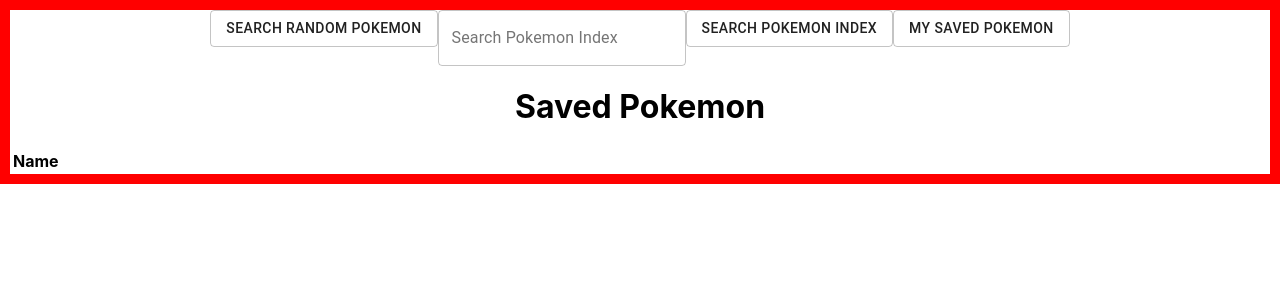
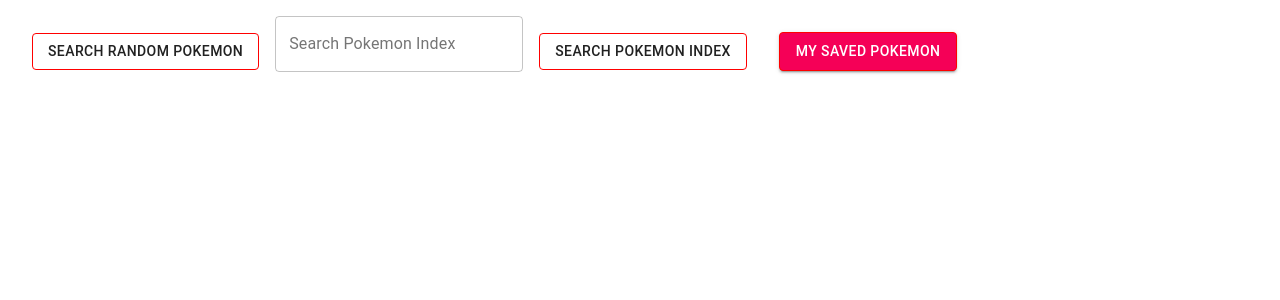
Before and after one commit to benl798/ReachOut-Tech-Test, a React (Create React App) app: page / in a window 1280 px wide. Both pictures are taken after a click on the button "MY SAVED POKEMON". Shown: the top 300 px of the page. Built offline with nearby package versions, Linux system fonts and the light colour scheme.

Commit message:
Styling and formatting savedCards

```diff
--- a/src/App.js
+++ b/src/App.js
@@ -6,8 +6,12 @@
 import "./App.css";
 
 const useStyles = makeStyles({
-  buttons: {
-    border: "10px solid red",
+  root: {
+      margin: '1rem',
+  },
+  button: {
+    border: "1px solid red",
+    margin: '1rem'
   },
 });
 
@@ -40,10 +44,10 @@
   if (loading) return <h1>Loading Pokemon Index...</h1>;
 
   return (
-    <div className="App">
-      <div className={classes.buttons}>
+    <div className={classes.root}>
         <Button
           variant="outlined"
+          className={classes.button}
           onClick={() => {searchPokemon(generateRandomNumber(1199)); setDisplaySavedImages(false)}}
         >
           Search random Pokemon
@@ -55,11 +59,16 @@
         />
         <Button
           variant="outlined"
+          className={classes.button}
           onClick={() => {searchPokemon(searchedPokemon); setDisplaySavedImages(false)}}
         >
           Search Pokemon Index
         </Button>
-        <Button variant="outlined" onClick={() => setDisplaySavedImages(true)}>
+        <Button
+          variant="contained"
+          color="secondary"
+          className={classes.button}
+          onClick={() => setDisplaySavedImages(true)}>
           My saved Pokemon
         </Button>
         {displaySavedImages ? (
@@ -70,7 +79,6 @@
           />
         )}
       </div>
-    </div>
   );
 };
 
--- /dev/null
+++ b/src/Components/Card.js
@@ -0,0 +1,110 @@
+import React from "react";
+import { makeStyles } from "@material-ui/styles";
+import PropTypes from "prop-types"; // ES6
+import Chip from "@material-ui/core/Chip";
+import FlashOnIcon from "@material-ui/icons/FlashOn";
+import CloseIcon from "@material-ui/icons/Close";
+import IconButton from "@material-ui/core/IconButton";
+import MergeTypeIcon from "@material-ui/icons/MergeType";
+import Divider from "@material-ui/core/Divider";
+import Typography from '@material-ui/core/Typography';
+
+
+const useStyles = makeStyles({
+  card: {
+    width: 300,
+    height: 430,
+    background: "white",
+    borderRadius: "10px",
+    boxShadow: "0px 1px 10px 1px black",
+    alignContent: "center",
+    border: "5px solid black",
+    textTransform: "uppercase",
+  },
+  upperContainer: {
+    height: "100px",
+    background: "#F73718",
+  },
+  imageContainer: {
+    background: "white",
+    borderRadius: "50%",
+    border: "5px solid black",
+    transform: "translate(95px,45px)",
+  },
+  lowerContainer: {
+    background: "white",
+    textAlign: "center",
+    marginTop: "60px",
+  },
+  typesContainer: {
+    display: "flex",
+    justifyContent: "center",
+    flexWrap: "wrap",
+    listStyle: "none",
+    margin: 0,
+    padding: "0px 0px 10px",
+  },
+  types: {
+    margin: "5px",
+    backgroundColor: "#F73718",
+    fontSize: "15px",
+  },
+  header: {
+    fontSize: 20,
+    margin: 0,
+    paddingTop: 10
+  }
+});
+
+const Card = ({ pokemon }) => {
+  const classes = useStyles();
+
+  return (
+    <div className={classes.card}>
+      <div className={classes.upperContainer}>
+        <div>
+          <img
+            src={pokemon.image}
+            alt="Pokemon"
+            // height="100px"
+            width="100px"
+            className={classes.imageContainer}
+          />
+        </div>
+      </div>
+      <div className={classes.lowerContainer}>
+        <Typography>{pokemon.name}</Typography>
+        <Divider variant="middle" />
+        <Typography className={classes.header}>Types</Typography>
+        <div className={classes.typesContainer}>
+          {pokemon.types.map((type) => (
+            <Chip
+              icon={<MergeTypeIcon />}
+              color="primary"
+              label={type.type.name}
+              className={classes.types}
+            />
+          ))}
+        </div>
+        <Divider variant="middle" />
+        <Typography className={classes.header}>Abilities</Typography>
+        <div className={classes.typesContainer}>
+          {pokemon.abilities.map((ability) => (
+            <Chip
+              icon={<FlashOnIcon />}
+              color="primary"
+              label={ability.ability.name}
+              className={classes.types}
+            />
+          ))}
+        </div>
+      </div>
+    </div>
+  );
+};
+
+Card.propTypes = {
+  pokemon: PropTypes.object.isRequired,
+};
+
+export default Card;
--- a/src/Components/PokemonCard.js
+++ b/src/Components/PokemonCard.js
@@ -29,6 +29,7 @@
         name: displayedPokemon.name,
         image: displayedPokemon.sprites.front_default,
         types: displayedPokemon.types,
+        abilities: displayedPokemon.abilities,
         id: nanoid(),
       })
     );
--- a/src/Components/SavedPokemonCards.js
+++ b/src/Components/SavedPokemonCards.js
@@ -1,8 +1,48 @@
 import React from "react";
 import { useSelector, useDispatch } from "react-redux";
 import { deletePokemon } from "../store/slices/pokemonSlice";
+import { makeStyles } from "@material-ui/styles";
+import CloseIcon from "@material-ui/icons/Close";
+import IconButton from "@material-ui/core/IconButton";
+import Card from './Card';
+
+const useStyles = makeStyles({
+  root: {
+    display: "grid",
+    width: '100%',
+    height: '100vh',
+    justifyContent: "space-evenly",
+    gridTemplateColumns: "auto auto auto auto",
+    gap: '2rem',
+    paddingTop: "1rem",
+  },
+  // cardRoot: {
+  //   width: "200px",
+  //   border: "10px solid black",
+  //   padding: "1rem",
+  //   overflow: "hidden",
+  //   boxShadow: "0 2px 20px black",
+  //   borderRadius: "5px",
+  //   display: "flex",
+  //   flexDirection: "column",
+  //   justifyContent: "space-between",
+  //   alignItems: 'center',
+  //   cursor: "pointer",
+  //   transition: "transform 200ms ease-in",
+  // },
+  // image: {
+  //   border: '1px solid black',
+  //   backgroundColor: 'yellow',
+  //   width: '90%'
+  // },
+  // name: {
+  //   color: 'red',
+  //   fontSize: '20px'
+  // }
+});
 
 const SavedPokemonCards = () => {
+  const classes = useStyles();
   const pokemonList = useSelector((state) => state.pokemon.pokemon);
   const dispatch = useDispatch();
 
@@ -11,51 +51,81 @@
   };
 
   const pokemonTable = pokemonList.map((pokemon) => (
-    <div>
-      <div>{pokemon.name}</div>
-      {pokemon.types.map((type) => (
-        <div>{type.type.name}</div>
-      ))}
-      <img src={pokemon.image} alt="Pokemon" />
-      <button
-        className="delete"
-        onClick={() => deletePokemonHandler({ id: pokemon.id })}
-      >
-        x
-      </button>
-    </div>
-
-    // <tr>
-    //   <td>{pokemon.name}</td>
-    //   <td>
-    //     <img src={pokemon.image} alt="Pokemon"/>
-    //   </td>
-    //   <button
-    //     className="delete"
-    //     onClick={() => deletePokemonHandler({ id: pokemon.id })}
-    //   >
-    //     x
-    //   </button>
-    // </tr>
+    <Card pokemon={pokemon} />
   ));
 
-  // const pokemonTable = pokemon.map((pokemon) => {
-  //   <tr>
-  //     <td>{pokemon.name}</td>
-  //     <button
-  //   </tr>
-  // })
-  return (
-    <div>
-      <h1>Saved Pokemon</h1>
-      <table>
-        <tr>
-          <th>Name</th>
-        </tr>
-        {pokemonTable}
-      </table>
-    </div>
-  );
+  // <div className="card">
+  //     <div className="card__body">
+  //       <img src={props.img} class="card__image" />
+  //       <h2 className="card__title">{props.title}</h2>
+  //       <p className="card__description">{props.description}</p>
+  //     </div>
+  //     <button className="card__btn">View Recipe</button>
+  //   </div>
+
+  // *,
+  // *::before,
+  // *::after {
+  //   box-sizing: border-box;
+  //   margin: 0;
+  //   padding: 0;
+  // }
+
+  // .wrapper {
+  //   display: grid;
+  //   grid-template-columns: repeat(auto-fit, minmax(12rem, 16rem));
+  //   gap: 2rem;
+  //   justify-content: center;
+  // }
+
+  // .card {
+  //   overflow: hidden;
+  //   box-shadow: 0 2px 20px $clr-gray300;
+  //   border-radius: $radius;
+  //   display: flex;
+  //   flex-direction: column;
+  //   justify-content: space-between;
+  //   cursor: pointer;
+  //   transition: transform 200ms ease-in;
+
+  //   &__image {
+  //     height: 12rem;
+  //     width: 100%;
+  //     object-fit: cover;
+  //   }
+
+  //   &__title {
+  //     padding: 1rem;
+  //   }
+
+  //   &__description {
+  //     padding: 0 1rem;
+  //   }
+
+  //   &__btn {
+  //     padding: 1rem;
+  //     font-family: inherit;
+  //     font-weight: bold;
+  //     font-size: 1rem;
+  //     margin: 1rem;
+  //     border: 2px solid $clr-primary;
+  //     background: transparent;
+  //     color: $clr-primary;
+  //     border-radius: $radius;
+  //     transition: background 200ms ease-in, color 200ms ease-in;
+  //   }
+
+  //   &:hover {
+  //     transform: scale(1.02);
+  //   }
+
+  //   &:hover &__btn {
+  //     background: $clr-primary;
+  //     color: white;
+  //   }
+  // }
+
+  return <div className={classes.root}>{pokemonTable}</div>;
 };
 
 export default SavedPokemonCards;
```
